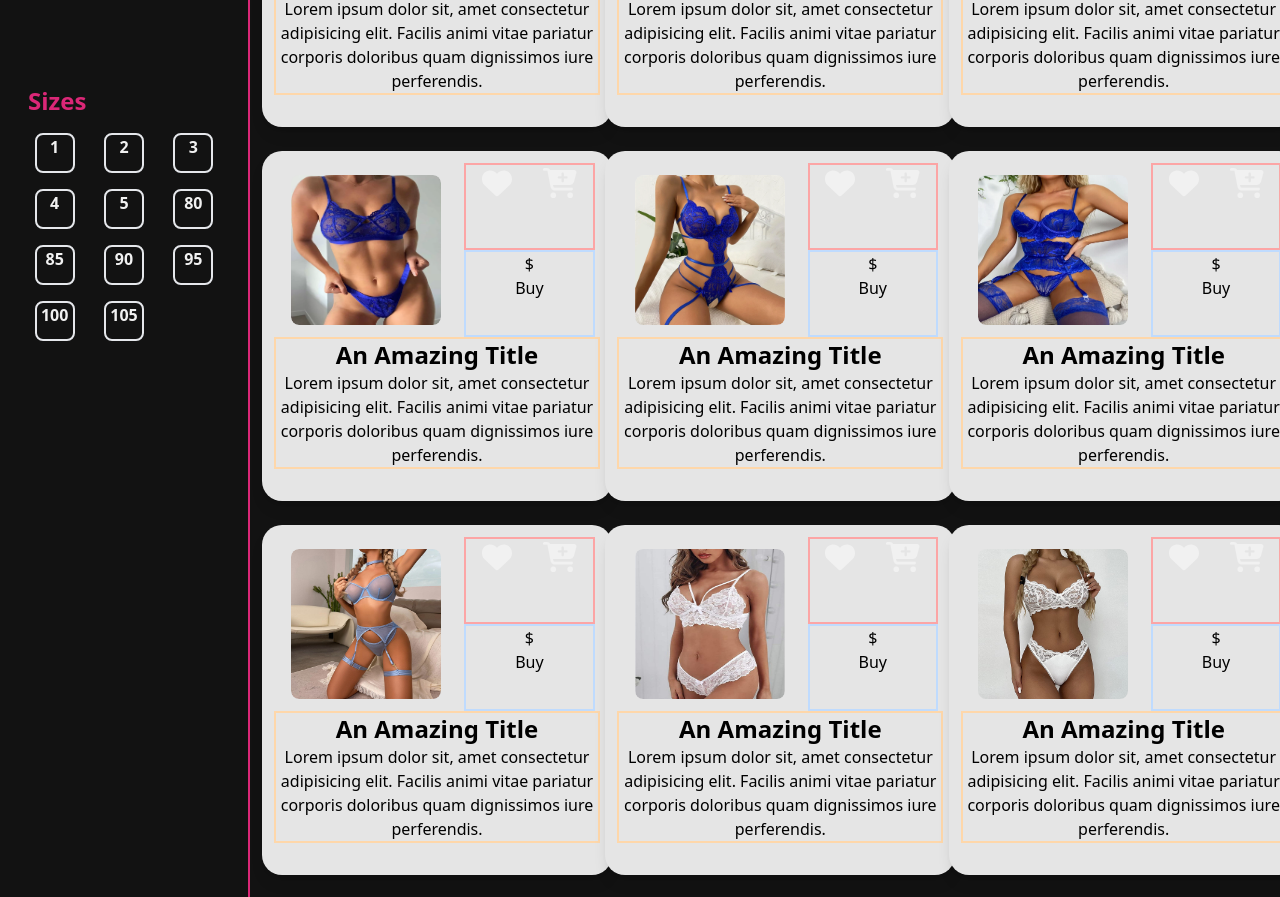
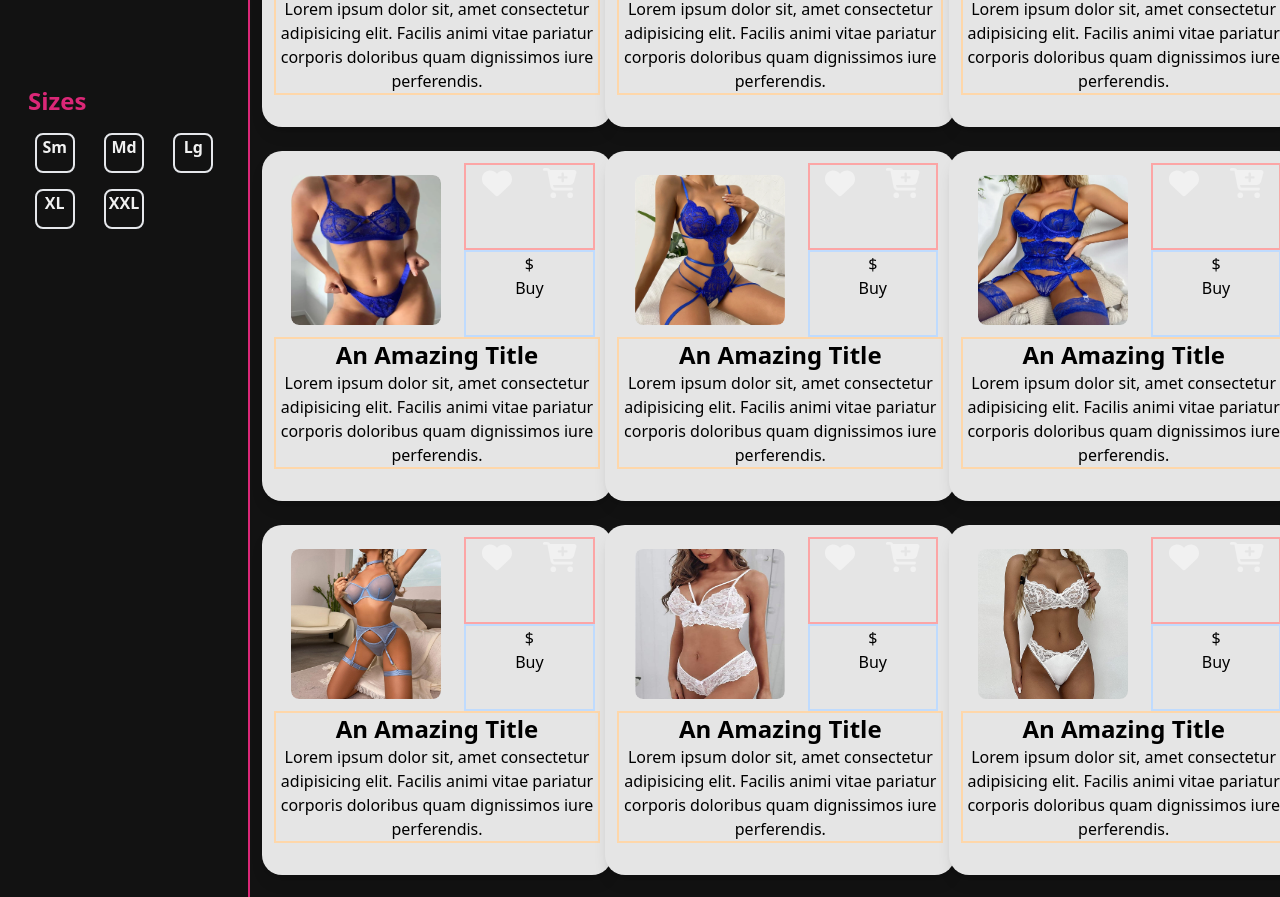
Before and after one commit to MoonlightHuub/Lingerie-app, a React (Vite) app: page / in a window 1280 px wide. Shown: the part 1700-2597 px from the top of the page. Built offline with nearby package versions, Linux system fonts and the light colour scheme.

Commit message:
Filtro por Sizes

```diff
--- a/src/components/Content.jsx
+++ b/src/components/Content.jsx
@@ -6,15 +6,21 @@ import { products } from "../data/products";
 function Content() {
 
   const [selectedColor, setSelectedColor] = useState('');
+  const [selectedSize, setSelectedSize] = useState('');
+
+  function handleSizeChange(size){
+    setSelectedSize(size)
+  }
 
   function handleColorChange(color) {
     setSelectedColor(color)
   }
 
+
   return (
     <section className="flex flex-row">
-        <Filters onColorChange={handleColorChange} />
-        <Products products={products} selectedColor={selectedColor} />
+        <Filters onColorChange={handleColorChange} onSizeChange={handleSizeChange} />
+        <Products products={products} selectedColor={selectedColor} selectedSize={selectedSize} />
     </section>
   )
 }
--- a/src/components/Filters.jsx
+++ b/src/components/Filters.jsx
@@ -1,6 +1,6 @@
 import { colorfilter, sizefillter } from "../data";
 
-function Filters({ onColorChange }) {
+function Filters({ onColorChange, onSizeChange }) {
 
   return (
     <section className="max-w-[250px] bg-[#121212] border-solid border-r-[2.5px] border-pink-600">
@@ -49,11 +49,12 @@ function Filters({ onColorChange }) {
         <ul className="grid grid-cols-3 place-items-center">
           {sizefillter.map((sf) => (
             <li key={sf.id}>
-              <a href="#">
-                <div className="text-[#F1F1F1] w-[40px] h-[40px] border-solid border-[2.5px] hover:border-pink-600 hover:text-pink-600 hover:scale-[1.2] transition-[.2s] text-center rounded-lg m-2 font-semibold">
+                <div
+                  className="text-[#F1F1F1] w-[40px] h-[40px] border-solid border-[2.5px] hover:border-pink-600 hover:text-pink-600 hover:scale-[1.2] transition-[.2s] text-center rounded-lg m-2 font-semibold cursor-pointer active:scale-[1]"
+                  onClick={() => onSizeChange(sf.size)}
+                  >
                   {sf.size}
                 </div>
-              </a>
             </li>
           ))}
         </ul>
--- a/src/data/index.js
+++ b/src/data/index.js
@@ -88,46 +88,22 @@ export const colorfilter = [
 export const sizefillter = [
   {
     id: 6,
-    size: '1',
+    size: 'Sm',
   },
   {
     id: 7,
-    size: '2',
+    size: 'Md',
   },
   {
     id: 8,
-    size: '3',
+    size: 'Lg',
   },
   {
     id: 9,
-    size: '4',
+    size: 'XL',
   },
   {
     id: 10,
-    size: '5',
-  },
-  {
-    id: 11,
-    size: '80',
-  },
-  {
-    id: 12,
-    size: '85',
-  },
-  {
-    id: 13,
-    size: '90',
-  },
-  {
-    id: 14,
-    size: '95',
-  },
-  {
-    id: 15,
-    size: '100',
-  },
-  {
-    id: 16,
-    size: '105',
-  },
+    size: 'XXL',
+  }
 ]
--- a/src/data/products.js
+++ b/src/data/products.js
@@ -38,7 +38,8 @@ export const products = [
     price: "$",
     title: "An Amazing Title",
     desc: "Lorem ipsum dolor sit, amet consectetur adipisicing elit. Facilis animi vitae pariatur corporis doloribus quam dignissimos iure perferendis.",
-    color: 'Red'
+    color: 'Red',
+    size: ['Md', 'Lg', 'XL']
   },
   {
     id: 1,
@@ -46,7 +47,8 @@ export const products = [
     price: "$",
     title: "An Amazing Title",
     desc: "Lorem ipsum dolor sit, amet consectetur adipisicing elit. Facilis animi vitae pariatur corporis doloribus quam dignissimos iure perferendis.",
-    color: 'Red'
+    color: 'Red',
+    size: ['Sm', 'Md', 'XL']
   },
   {
     id: 2,
@@ -55,7 +57,8 @@ export const products = [
     title: "An Amazing Title",
     desc: "Lorem ipsum dolor sit, amet consectetur adipisicing elit. Facilis animi vitae pariatur corporis doloribus quam dignissimos iure perferendis.",
     style: 'w-[150px] h-[200px]',
-    color: 'Red'
+    color: 'Red',
+    size: ['XL', 'XXL']
   },
   {
     id: 3,
@@ -63,7 +66,8 @@ export const products = [
     price: "$",
     title: "An Amazing Title",
     desc: "Lorem ipsum dolor sit, amet consectetur adipisicing elit. Facilis animi vitae pariatur corporis doloribus quam dignissimos iure perferendis.",
-    color: 'Red'
+    color: 'Red',
+    size: ['Sm', 'Md', 'Lg']
   },
   {
     id: 4,
@@ -71,7 +75,8 @@ export const products = [
     price: "$",
     title: "An Amazing Title",
     desc: "Lorem ipsum dolor sit, amet consectetur adipisicing elit. Facilis animi vitae pariatur corporis doloribus quam dignissimos iure perferendis.",
-    color: 'Red'
+    color: 'Red',
+    size: ['Lg', 'XXL']
   },
   {
     id: 5,
@@ -79,7 +84,8 @@ export const products = [
     price: "$",
     title: "An Amazing Title",
     desc: "Lorem ipsum dolor sit, amet consectetur adipisicing elit. Facilis animi vitae pariatur corporis doloribus quam dignissimos iure perferendis.",
-    color: 'Blue'
+    color: 'Blue',
+    size: ['Md', 'Lg', 'XL']
   },
   {
     id: 6,
@@ -87,7 +93,8 @@ export const products = [
     price: "$",
     title: "An Amazing Title",
     desc: "Lorem ipsum dolor sit, amet consectetur adipisicing elit. Facilis animi vitae pariatur corporis doloribus quam dignissimos iure perferendis.",
-    color: 'Blue'
+    color: 'Blue',
+    size: ['Sm', 'Md', 'XL']
   },
   {
     id: 7,
@@ -95,7 +102,8 @@ export const products = [
     price: "$",
     title: "An Amazing Title",
     desc: "Lorem ipsum dolor sit, amet consectetur adipisicing elit. Facilis animi vitae pariatur corporis doloribus quam dignissimos iure perferendis.",
-    color: 'Blue'
+    color: 'Blue',
+    size: ['XL', 'XXL']
   },
   {
     id: 8,
@@ -103,7 +111,8 @@ export const products = [
     price: "$",
     title: "An Amazing Title",
     desc: "Lorem ipsum dolor sit, amet consectetur adipisicing elit. Facilis animi vitae pariatur corporis doloribus quam dignissimos iure perferendis.",
-    color: 'Blue'
+    color: 'Blue',
+    size: ['Sm', 'Md', 'Lg']
   },
   {
     id: 9,
@@ -111,7 +120,8 @@ export const products = [
     price: "$",
     title: "An Amazing Title",
     desc: "Lorem ipsum dolor sit, amet consectetur adipisicing elit. Facilis animi vitae pariatur corporis doloribus quam dignissimos iure perferendis.",
-    color: 'Blue'
+    color: 'Blue',
+    size: ['Lg', 'XXL']
   },
   {
     id: 10,
@@ -119,7 +129,8 @@ export const products = [
     price: "$",
     title: "An Amazing Title",
     desc: "Lorem ipsum dolor sit, amet consectetur adipisicing elit. Facilis animi vitae pariatur corporis doloribus quam dignissimos iure perferendis.",
-    color: 'White'
+    color: 'White',
+    size: ['Md', 'Lg', 'XL']
   },
   {
     id: 11,
@@ -127,7 +138,8 @@ export const products = [
     price: "$",
     title: "An Amazing Title",
     desc: "Lorem ipsum dolor sit, amet consectetur adipisicing elit. Facilis animi vitae pariatur corporis doloribus quam dignissimos iure perferendis.",
-    color: 'White'
+    color: 'White',
+    size: ['Sm', 'Md', 'XL']
   },
   {
     id: 12,
@@ -135,7 +147,8 @@ export const products = [
     price: "$",
     title: "An Amazing Title",
     desc: "Lorem ipsum dolor sit, amet consectetur adipisicing elit. Facilis animi vitae pariatur corporis doloribus quam dignissimos iure perferendis.",
-    color: 'White'
+    color: 'White',
+    size: ['XL', 'XXL']
   },
   {
     id: 13,
@@ -143,7 +156,8 @@ export const products = [
     price: "$",
     title: "An Amazing Title",
     desc: "Lorem ipsum dolor sit, amet consectetur adipisicing elit. Facilis animi vitae pariatur corporis doloribus quam dignissimos iure perferendis.",
-    color: 'White'
+    color: 'White',
+    size: ['Sm', 'Md', 'Lg']
   },
   {
     id: 14,
@@ -151,7 +165,8 @@ export const products = [
     price: "$",
     title: "An Amazing Title",
     desc: "Lorem ipsum dolor sit, amet consectetur adipisicing elit. Facilis animi vitae pariatur corporis doloribus quam dignissimos iure perferendis.",
-    color: 'White'
+    color: 'White',
+    size: ['Lg', 'XXL']
   },
   {
     id: 15,
@@ -159,7 +174,8 @@ export const products = [
     price: "$",
     title: "An Amazing Title",
     desc: "Lorem ipsum dolor sit, amet consectetur adipisicing elit. Facilis animi vitae pariatur corporis doloribus quam dignissimos iure perferendis.",
-    color: 'Pink'
+    color: 'Pink',
+    size: ['Md', 'Lg', 'XL']
   },
   {
     id: 16,
@@ -167,7 +183,8 @@ export const products = [
     price: "$",
     title: "An Amazing Title",
     desc: "Lorem ipsum dolor sit, amet consectetur adipisicing elit. Facilis animi vitae pariatur corporis doloribus quam dignissimos iure perferendis.",
-    color: 'Pink'
+    color: 'Pink',
+    size: ['Sm', 'Md', 'XL']
   },
   {
     id: 17,
@@ -175,7 +192,8 @@ export const products = [
     price: "$",
     title: "An Amazing Title",
     desc: "Lorem ipsum dolor sit, amet consectetur adipisicing elit. Facilis animi vitae pariatur corporis doloribus quam dignissimos iure perferendis.",
-    color: 'Pink'
+    color: 'Pink',
+    size: ['XL', 'XXL']
   },
   {
     id: 18,
@@ -183,7 +201,8 @@ export const products = [
     price: "$",
     title: "An Amazing Title",
     desc: "Lorem ipsum dolor sit, amet consectetur adipisicing elit. Facilis animi vitae pariatur corporis doloribus quam dignissimos iure perferendis.",
-    color: 'Pink'
+    color: 'Pink',
+    size: ['Sm', 'Md', 'Lg']
   },
   {
     id: 19,
@@ -191,7 +210,8 @@ export const products = [
     price: "$",
     title: "An Amazing Title",
     desc: "Lorem ipsum dolor sit, amet consectetur adipisicing elit. Facilis animi vitae pariatur corporis doloribus quam dignissimos iure perferendis.",
-    color: 'Pink'
+    color: 'Pink',
+    size: ['Lg', 'XXL']
   },
   {
     id: 20,
@@ -199,7 +219,8 @@ export const products = [
     price: "$",
     title: "An Amazing Title",
     desc: "Lorem ipsum dolor sit, amet consectetur adipisicing elit. Facilis animi vitae pariatur corporis doloribus quam dignissimos iure perferendis.",
-    color: 'Black'
+    color: 'Black',
+    size: ['Md', 'Lg', 'XL']
   },
   {
     id: 21,
@@ -207,7 +228,8 @@ export const products = [
     price: "$",
     title: "An Amazing Title",
     desc: "Lorem ipsum dolor sit, amet consectetur adipisicing elit. Facilis animi vitae pariatur corporis doloribus quam dignissimos iure perferendis.",
-    color: 'Black'
+    color: 'Black',
+    size: ['Sm', 'Md', 'XL']
   },
   {
     id: 22,
@@ -215,7 +237,8 @@ export const products = [
     price: "$",
     title: "An Amazing Title",
     desc: "Lorem ipsum dolor sit, amet consectetur adipisicing elit. Facilis animi vitae pariatur corporis doloribus quam dignissimos iure perferendis.",
-    color: 'Black'
+    color: 'Black',
+    size: ['XL', 'XXL']
   },
   {
     id: 23,
@@ -223,7 +246,8 @@ export const products = [
     price: "$",
     title: "An Amazing Title",
     desc: "Lorem ipsum dolor sit, amet consectetur adipisicing elit. Facilis animi vitae pariatur corporis doloribus quam dignissimos iure perferendis.",
-    color: 'Black'
+    color: 'Black',
+    size: ['Sm', 'Md', 'Lg']
   },
   {
     id: 24,
@@ -231,7 +255,8 @@ export const products = [
     price: "$",
     title: "An Amazing Title",
     desc: "Lorem ipsum dolor sit, amet consectetur adipisicing elit. Facilis animi vitae pariatur corporis doloribus quam dignissimos iure perferendis.",
-    color: 'Black'
+    color: 'Black',
+    size: ['Lg', 'XXL']
   },
   {
     id: 25,
@@ -239,7 +264,8 @@ export const products = [
     price: "$",
     title: "An Amazing Title",
     desc: "Lorem ipsum dolor sit, amet consectetur adipisicing elit. Facilis animi vitae pariatur corporis doloribus quam dignissimos iure perferendis.",
-    color: 'Green'
+    color: 'Green',
+    size: ['Md', 'Lg', 'XL']
   },
   {
     id: 26,
@@ -247,7 +273,8 @@ export const products = [
     price: "$",
     title: "An Amazing Title",
     desc: "Lorem ipsum dolor sit, amet consectetur adipisicing elit. Facilis animi vitae pariatur corporis doloribus quam dignissimos iure perferendis.",
-    color: 'Green'
+    color: 'Green',
+    size: ['Sm', 'Md', 'XL']
   },
   {
     id: 27,
@@ -255,7 +282,8 @@ export const products = [
     price: "$",
     title: "An Amazing Title",
     desc: "Lorem ipsum dolor sit, amet consectetur adipisicing elit. Facilis animi vitae pariatur corporis doloribus quam dignissimos iure perferendis.",
-    color: 'Green'
+    color: 'Green',
+    size: ['XL', 'XXL']
   },
   {
     id: 28,
@@ -263,7 +291,8 @@ export const products = [
     price: "$",
     title: "An Amazing Title",
     desc: "Lorem ipsum dolor sit, amet consectetur adipisicing elit. Facilis animi vitae pariatur corporis doloribus quam dignissimos iure perferendis.",
-    color: 'Green'
+    color: 'Green',
+    size: ['Sm', 'Md', 'Lg']
   },
   {
     id: 29,
@@ -271,6 +300,7 @@ export const products = [
     price: "$",
     title: "An Amazing Title",
     desc: "Lorem ipsum dolor sit, amet consectetur adipisicing elit. Facilis animi vitae pariatur corporis doloribus quam dignissimos iure perferendis.",
-    color: 'Green'
+    color: 'Green',
+    size: ['Lg', 'XXL']
   },
 ];
```
Also changed, not shown: src/components/Products.jsx (+10 -2 lines).
